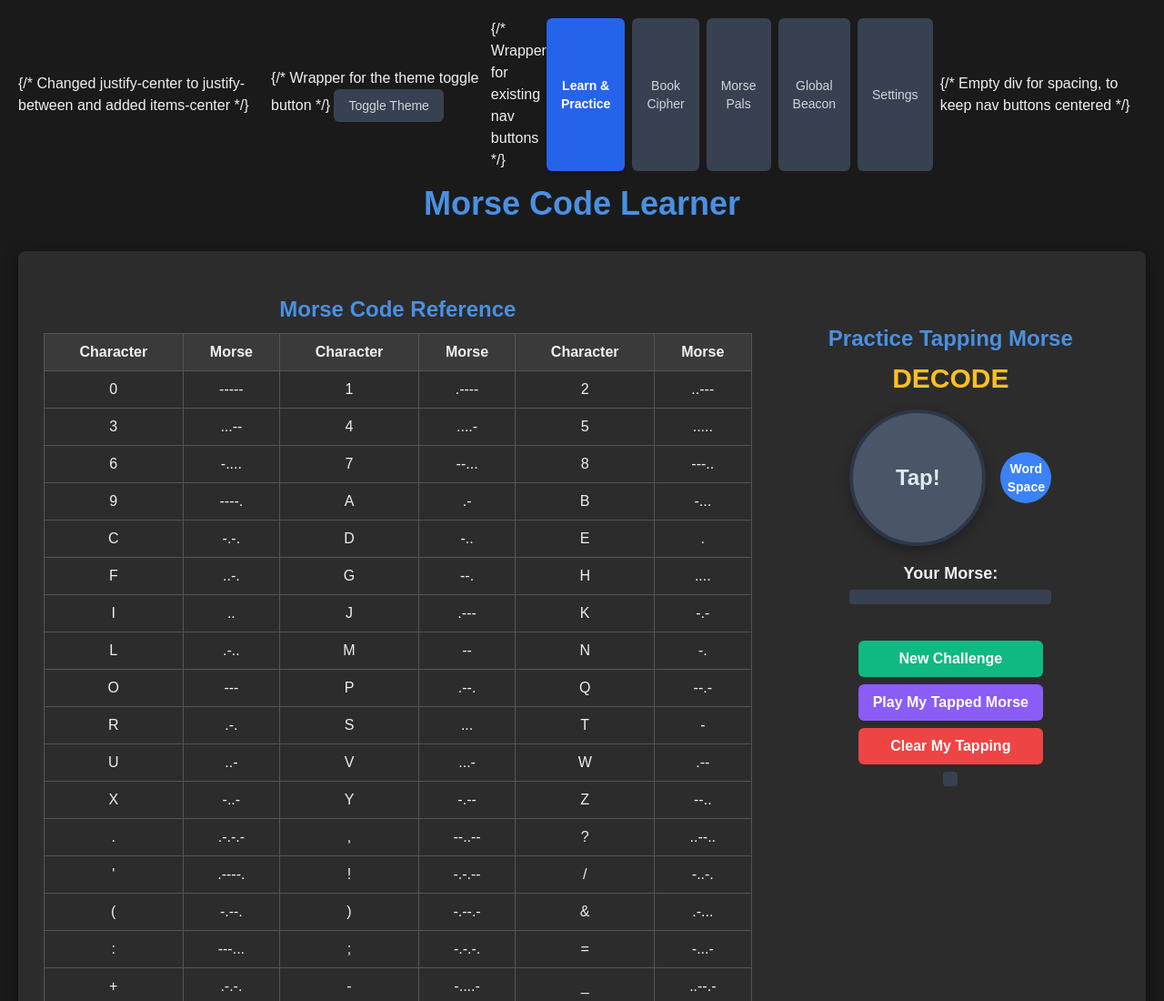
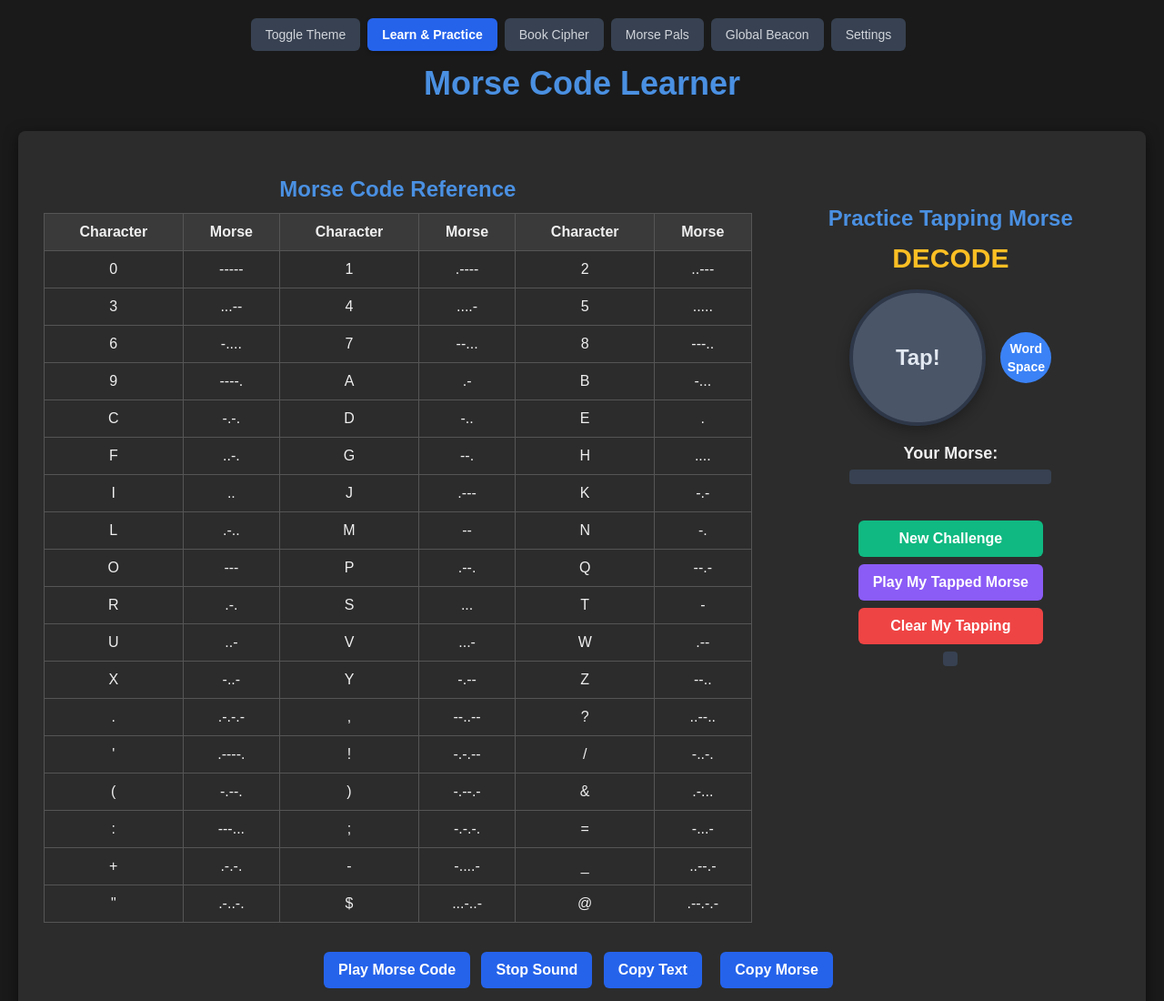
Before and after one commit to AlanRoman117/morse-code-4-fun, a plain HTML site: page index.html in a window 1280 px wide. Shown: the top 1100 px of the page at 91% size. Drawn offline with nearby package versions, Linux system fonts and the light colour scheme.

Commit message:
cleaned it up
cleaned it up

```diff
--- a/index.html
+++ b/index.html
@@ -298,18 +298,18 @@
     </style>
 </head>
 <body>
-    <nav class="flex justify-between items-center mb-4 space-x-2"> {/* Changed justify-center to justify-between and added items-center */}
-        <div> {/* Wrapper for the theme toggle button */}
+    <nav class="flex justify-between items-center mb-4 space-x-2">
+        <div>
             <button id="toggle-theme-btn" class="px-4 py-2 text-sm font-medium text-gray-300 bg-gray-700 rounded-md hover:bg-gray-600 active:bg-gray-800 focus:outline-none focus:ring-2 focus:ring-offset-2 focus:ring-gray-500">Toggle Theme</button>
         </div>
-        <div class="flex space-x-2"> {/* Wrapper for existing nav buttons */}
+        <div class="flex space-x-2">
             <button id="learn-practice-nav-btn" data-tab="learn-practice-tab" class="px-4 py-2 text-sm font-medium text-white bg-blue-600 rounded-md hover:bg-blue-700 active:bg-blue-800 focus:outline-none focus:ring-2 focus:ring-offset-2 focus:ring-blue-500 active-tab-button">Learn & Practice</button>
             <button id="book-cipher-nav-btn" data-tab="book-cipher-tab" class="px-4 py-2 text-sm font-medium text-gray-300 bg-gray-700 rounded-md hover:bg-gray-600 active:bg-gray-800 focus:outline-none focus:ring-2 focus:ring-offset-2 focus:ring-gray-500">Book Cipher</button>
             <button id="morse-pals-nav-btn" data-tab="morse-pals-tab" class="px-4 py-2 text-sm font-medium text-gray-300 bg-gray-700 rounded-md hover:bg-gray-600 active:bg-gray-800 focus:outline-none focus:ring-2 focus:ring-offset-2 focus:ring-gray-500">Morse Pals</button>
             <button id="global-beacon-nav-btn" data-tab="global-beacon-tab" class="px-4 py-2 text-sm font-medium text-gray-300 bg-gray-700 rounded-md hover:bg-gray-600 active:bg-gray-800 focus:outline-none focus:ring-2 focus:ring-offset-2 focus:ring-gray-500">Global Beacon</button>
             <button id="settings-nav-btn" data-tab="settings-tab" class="px-4 py-2 text-sm font-medium text-gray-300 bg-gray-700 rounded-md hover:bg-gray-600 active:bg-gray-800 focus:outline-none focus:ring-2 focus:ring-offset-2 focus:ring-gray-500">Settings</button>
         </div>
-        <div></div> {/* Empty div for spacing, to keep nav buttons centered */}
+        <div></div>
     </nav>
     <h1 class="text-4xl font-bold mb-8 text-center main-title">Morse Code Learner</h1>
     <div id="tab-content-wrapper">
```
